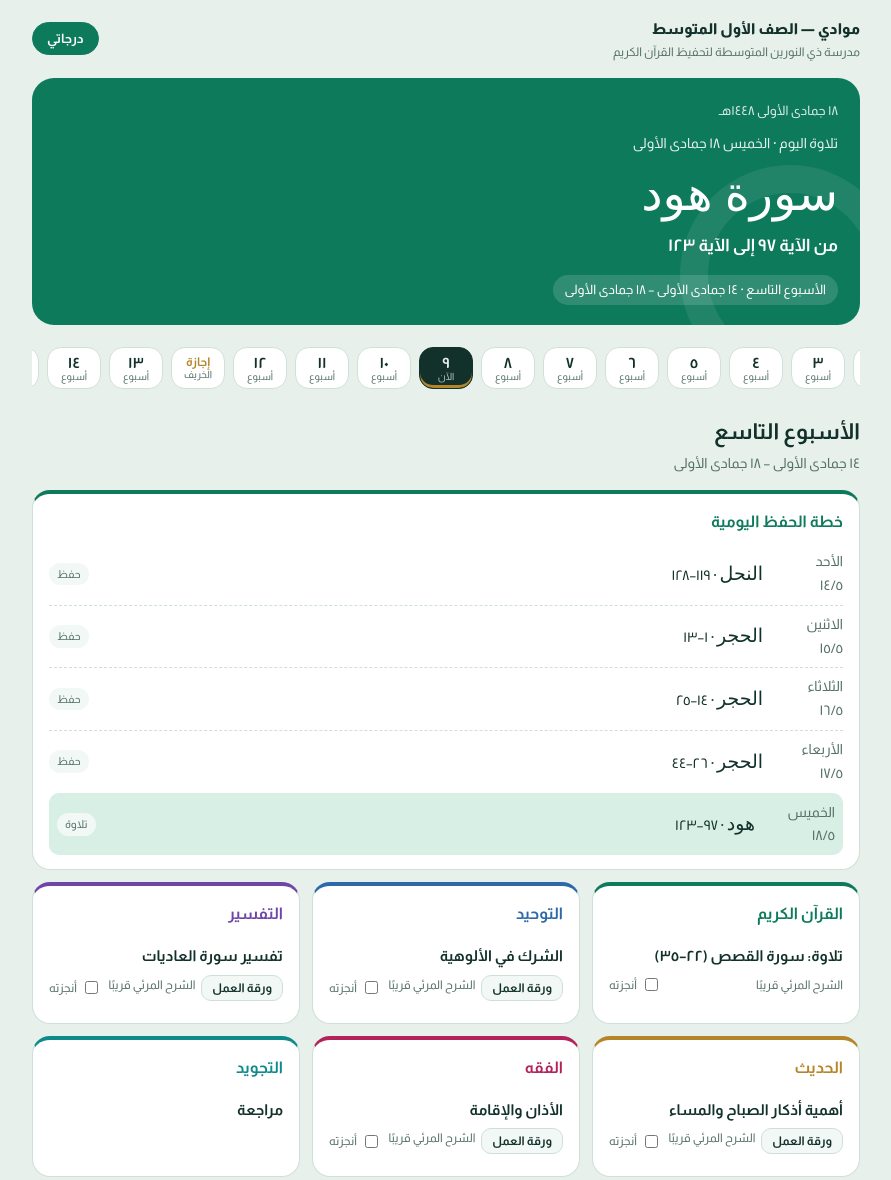
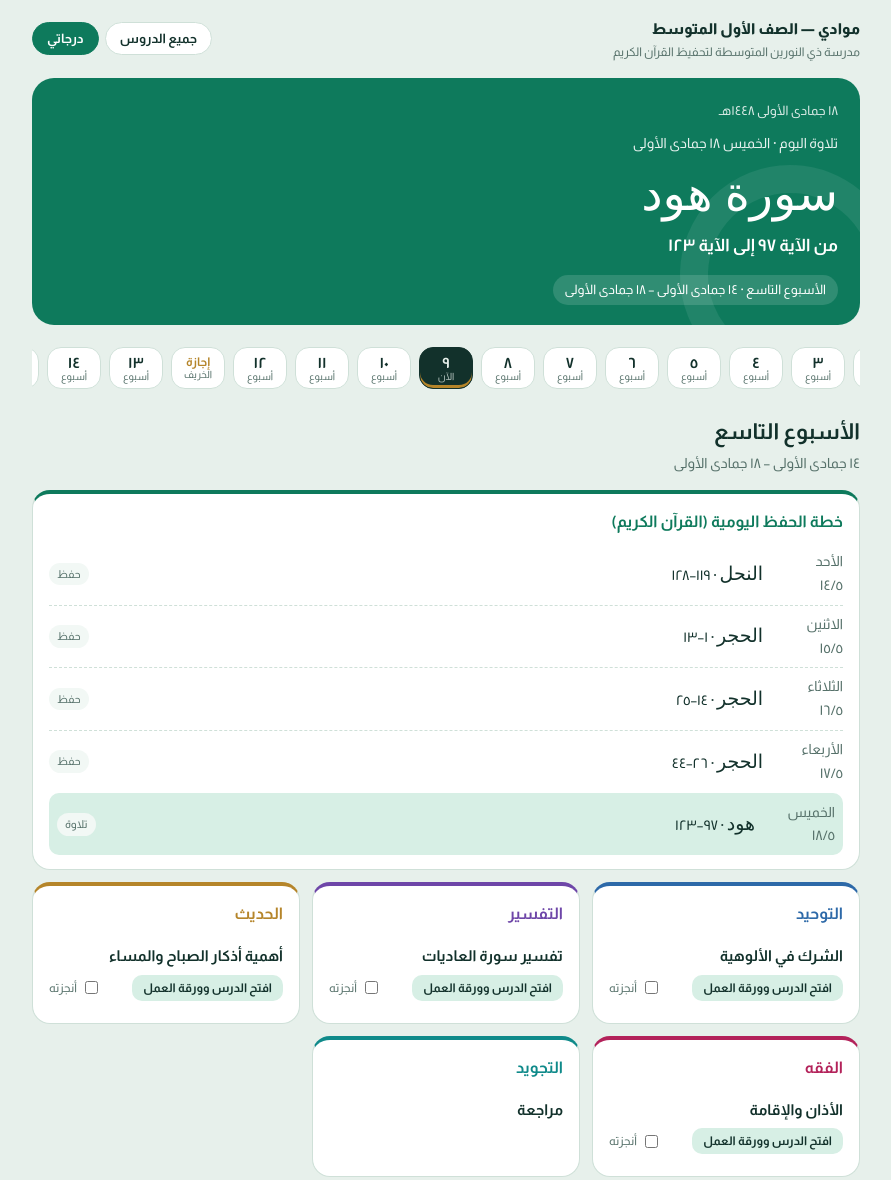
Before and after one commit to 9a7er1-ui/mawad, a plain HTML site: page index.html in a window 1280 px wide. Shown: the top 1180 px of the page, without its empty margins (194-1085 px from the left). Drawn offline with Linux system fonts and the light colour scheme; a web font is replaced by a local one.

Commit message:
Add files via upload

```diff
--- a/index.html
+++ b/index.html
@@ -18,7 +18,7 @@ a{color:inherit}
 .wrap{max-width:860px;margin:0 auto;padding:0 16px 48px}
 header.top{display:flex;align-items:center;justify-content:space-between;gap:12px;padding:16px 0 8px}
 .brand{font-weight:800;font-size:15px}.brand small{display:block;font-weight:400;color:var(--muted);font-size:12px}
-.btn{display:inline-flex;align-items:center;gap:6px;border:1px solid var(--line);background:var(--surface);color:var(--ink);text-decoration:none;font:700 13px Almarai,sans-serif;padding:8px 14px;border-radius:999px;cursor:pointer}
+.btn{display:inline-flex;align-items:center;gap:6px;border:1px solid var(--line);background:var(--surface);color:var(--ink);text-decoration:none;font:700 13px Almarai,sans-serif;padding:8px 14px;border-radius:999px;cursor:pointer;white-space:nowrap}
 .btn.primary{background:var(--emerald);color:var(--on-emerald);border-color:var(--emerald)}
 /* hero */
 .hero{background:var(--emerald);color:var(--on-emerald);border-radius:22px;padding:22px 22px 20px;margin:8px 0 18px;position:relative;overflow:hidden}
@@ -107,13 +107,21 @@ textarea.ans{display:block;width:100%;min-height:44px;margin:6px 0;font:16px/1.8
  .blank .pool .pill{border:1px solid #999}
  .act-h{break-after:avoid}
 }
+.wsgroup{margin-top:18px}.wsgroup h3{font-size:17px;color:var(--c);margin:0 0 8px}
+.wslist{display:grid;gap:8px;grid-template-columns:repeat(auto-fill,minmax(230px,1fr))}
+.wsitem{display:flex;justify-content:space-between;align-items:center;gap:8px;text-decoration:none;background:var(--surface);border:1px solid var(--line);border-inline-start:4px solid var(--c);border-radius:12px;padding:10px 12px;font-weight:700;font-size:14px}
+.wsitem small{font-weight:400;color:var(--muted);font-size:11px;white-space:nowrap}
+.lhead .ltitle{font-size:24px;color:var(--c);margin:6px 0 0}.lv{border-radius:14px;overflow:hidden;margin-top:6px}
+.soonbox{background:var(--surface2);border:1px dashed var(--line);border-radius:12px;padding:16px;text-align:center;color:var(--muted);font-size:14px}
+h1.wstitle{font-size:17px;color:var(--ink)}
+.lt a{text-decoration:none}
 </style>
 </head>
 <body>
 <div class="wrap">
  <header class="top">
   <div class="brand">موادي — الصف الأول المتوسط<small>مدرسة ذي النورين المتوسطة لتحفيظ القرآن الكريم</small></div>
-  <a class="btn primary" href="https://9a7er1-ui.github.io/quran-parent-portal/">درجاتي</a>
+  <div style="display:flex;gap:6px"><a class="btn" href="#all-ws">جميع الدروس</a><a class="btn primary" href="https://9a7er1-ui.github.io/quran-parent-portal/">درجاتي</a></div>
  </header>
  <div id="notices"></div>
  <section class="hero" id="hero"></section>
@@ -146,30 +154,30 @@ const WEEKS = [
 
 /* المواد: key → اسم */
 const SUBJECTS = {
- hifz:"خطة الحفظ اليومية", quran:"القرآن الكريم", tawheed:"التوحيد", tafsir:"التفسير",
+ hifz:"خطة الحفظ اليومية (القرآن الكريم)", tawheed:"التوحيد", tafsir:"التفسير",
  hadith:"الحديث", fiqh:"الفقه", tajweed:"التجويد"
 };
 
 /* دروس كل أسبوع. w = ورقة العمل (اسم الملف في مجلد worksheets) */
 const LESSONS = {
- 1:{quran:[{t:"تلاوة: سورة النمل (١–٢٢)"}], tawheed:[{t:"التوحيد وأقسامه",w:"i01"}], tafsir:[{t:"تفسير سورتي الناس والفلق",w:"i13"}], hadith:[{t:"حرص النبي ﷺ على هداية أمته",w:"i28"}], fiqh:[{t:"مدخل لمادة الفقه + الطهارة",w:"i42"}], tajweed:[{t:"التهيئة"},{t:"علم التجويد",w:"t01"}]},
- 2:{quran:[{t:"تلاوة: سورة النمل (٢٣–٤٤)"}], tawheed:[{t:"أهمية التوحيد",w:"i02"}], tafsir:[{t:"تفسير سورتي الناس والفلق",w:"i13"}], hadith:[{t:"شفقة النبي ﷺ على تعليم أمته",w:"i29"}], fiqh:[{t:"أحكام النجاسة",w:"i43"}], tajweed:[{t:"اللحن في قراءة القرآن الكريم",w:"t02"}]},
- 3:{quran:[{t:"حفظ: سورة التحريم (١–٣)"}], tawheed:[{t:"فضل التوحيد وتحقيقه",w:"i03"}], tafsir:[{t:"تفسير سورتي الإخلاص والمسد",w:"i14"}], hadith:[{t:"شكر الله باحترام النعم",w:"i30"}], fiqh:[{t:"أحكام قضاء الحاجة",w:"i44"}], tajweed:[{t:"اللحن في قراءة القرآن الكريم",w:"t02"}]},
- 4:{quran:[{t:"تلاوة: سورة النمل (٤٥–٦٢)"}], tawheed:[{t:"المعتقدات التي تضاد التوحيد",w:"i04"}], tafsir:[{t:"تفسير سورتي النصر والكافرون",w:"i15"}], hadith:[{t:"إجازة اليوم الوطني",off:1}], fiqh:[{t:"إجازة اليوم الوطني",off:1}], tajweed:[{t:"الاستعاذة والبسملة والأوجه بين السورتين",w:"t03"}]},
- 5:{quran:[{t:"تلاوة: سورة النمل (٦٤–٩٢)"}], tawheed:[{t:"شهادة أن لا إله إلا الله",w:"i05"}], tafsir:[{t:"تفسير سورتي الكوثر والماعون",w:"i16"}], hadith:[{t:"أحب الأعمال إلى الله",w:"i31"}], fiqh:[{t:"الوضوء",w:"i45"}], tajweed:[{t:"مراتب القراءة",w:"t04"}]},
- 6:{quran:[{t:"حفظ: سورة التحريم (٤–٦)"}], tawheed:[{t:"شهادة أن محمدًا رسول الله",w:"i06"}], tafsir:[{t:"تفسير سورتي قريش والفيل",w:"i17"}], hadith:[{t:"كفارة الذنوب",w:"i32"}], fiqh:[{t:"المسح على الخفين والجوربين والجبيرة",w:"i46"}], tajweed:[{t:"أحكام النون الساكنة والتنوين",w:"t05",q:"https://9a7er1-ui.github.io/tajweed/"}]},
- 7:{quran:[{t:"تلاوة: سورة القصص (١–٢١)"}], tawheed:[{t:"الشرك وأنواعه",w:"i07"}], tafsir:[{t:"تفسير سورتي الهمزة والعصر",w:"i18"}], hadith:[{t:"فضل الرباط في سبيل الله",w:"i33"}], fiqh:[{t:"المسح على الخفين والجوربين والجبيرة",w:"i46"}], tajweed:[{t:"الإظهار الحلقي",w:"t06"}]},
- 8:{quran:[{t:"حفظ: سورة التحريم (٦–٨)"}], tawheed:[{t:"الشرك في الربوبية",w:"i08"}], tafsir:[{t:"تفسير سورتي التكاثر والقارعة",w:"i19"}], hadith:[{t:"فضل التسبيح والتحميد",w:"i34"}], fiqh:[{t:"التيمم",w:"i47"}], tajweed:[{t:"الإدغام",w:"t07"}]},
- 9:{quran:[{t:"تلاوة: سورة القصص (٢٢–٣٥)"}], tawheed:[{t:"الشرك في الألوهية",w:"i09"}], tafsir:[{t:"تفسير سورة العاديات",w:"i20"}], hadith:[{t:"أهمية أذكار الصباح والمساء",w:"i35"}], fiqh:[{t:"الأذان والإقامة",w:"i48"}], tajweed:[{t:"مراجعة",rev:1}]},
- 10:{quran:[{t:"حفظ: سورة التحريم (٩–آخرها)"}], tawheed:[{t:"خطر الشرك",w:"i10"}], tafsir:[{t:"تفسير سورة الزلزلة",w:"i21"}], hadith:[{t:"أهمية التوبة والاستغفار",w:"i36"}], fiqh:[{t:"منزلة الصلاة وفضلها",w:"i49"}], tajweed:[{t:"الإقلاب",w:"t08"}]},
- 11:{quran:[{t:"تلاوة: سورة القصص (٣٦–٥٠)"}], tawheed:[{t:"الحذر من الشرك",w:"i11"}], tafsir:[{t:"تفسير الآيات (١٧–٢٦) من سورة النمل",w:"i22"}], hadith:[{t:"الذكر بعد الصلاة",w:"i37"}], fiqh:[{t:"آداب المشي إلى الصلاة وانتظارها",w:"i50"}], tajweed:[{t:"الإخفاء الحقيقي",w:"t09"}]},
- 12:{quran:[{t:"حفظ: سورة الطلاق (١–٢)"}], tawheed:[{t:"حماية النبي ﷺ للتوحيد وسدّه الطرق الموصلة للشرك",w:"i12"}], tafsir:[{t:"تفسير الآيات (٧–٩) من سورة القصص",w:"i23"}], hadith:[{t:"أثر الصحبة",w:"i38"}], fiqh:[{t:"صفة الصلاة",w:"i51"}], tajweed:[{t:"مراجعة",rev:1}]},
- 13:{quran:[{t:"تلاوة: سورة القصص (٥١–٧٠)"},{t:"حفظ: سورة الطلاق (٣–٥)"}], tafsir:[{t:"تفسير الآيات (١٠–١٤) من سورة القصص",w:"i24"}], hadith:[{t:"الجليس الصالح وجليس السوء",w:"i39"}], fiqh:[{t:"صفة الصلاة",w:"i51"}], tajweed:[{t:"أحكام الميم الساكنة",w:"t10"}]},
- 14:{quran:[{t:"تلاوة: سورة القصص (٥١–٧٠)"},{t:"حفظ: سورة الطلاق (٦–٨)"}], tafsir:[{t:"تفسير الآيات (٧٦–٧٨) من سورة القصص",w:"i25"}], hadith:[{t:"الخلق الحسن",w:"i40"}], fiqh:[{t:"شروط الصلاة",w:"i52"}], tajweed:[{t:"أحكام الميم الساكنة",w:"t10"}]},
- 15:{quran:[{t:"تلاوة: سورة القصص (٧١–٨٨)"},{t:"حفظ: سورة الطلاق (٩–١٢)"}], tafsir:[{t:"تفسير الآيات (٧٩–٨٢) من سورة القصص",w:"i26"}], hadith:[{t:"عظم أجر حسن الخلق",w:"i41"}], fiqh:[{t:"أركان الصلاة",w:"i53"}], tajweed:[{t:"حكم الميم والنون المشددتين",w:"t11"}]},
- 16:{quran:[{t:"تلاوة: سورة القصص (٧١–٨٨)"},{t:"حفظ: سورة الطلاق (٩–١٢)"}], tafsir:[{t:"تفسير الآيات (٨٣–٨٤) من سورة القصص",w:"i27"}], hadith:[{t:"عظم أجر حسن الخلق",w:"i41"}], fiqh:[{t:"واجبات الصلاة",w:"i54"}], tajweed:[{t:"حكم الميم والنون المشددتين",w:"t11"},{t:"مراجعة",rev:1}]},
- 17:{quran:[{t:"استكمال التقويم",rev:1}], tawheed:[{t:"مراجعة التوحيد",rev:1}], tafsir:[{t:"مراجعة التفسير",rev:1}], hadith:[{t:"مراجعة الحديث",rev:1}], fiqh:[{t:"مراجعة الفقه",rev:1}], tajweed:[{t:"مراجعة عامة",rev:1}]},
- 18:{quran:[{t:"اختبارات نهاية الفصل",rev:1}], tajweed:[{t:"الاختبارات الشفهية والعملية والنهائية",rev:1}]}
+ 1:{tawheed:[{t:"التوحيد وأقسامه",w:"i01"}], tafsir:[{t:"تفسير سورتي الناس والفلق",w:"i13"}], hadith:[{t:"حرص النبي ﷺ على هداية أمته",w:"i28"}], fiqh:[{t:"مدخل لمادة الفقه + الطهارة",w:"i42"}], tajweed:[{t:"التهيئة"},{t:"علم التجويد",w:"t01"}]},
+ 2:{tawheed:[{t:"أهمية التوحيد",w:"i02"}], tafsir:[{t:"تفسير سورتي الناس والفلق",w:"i13"}], hadith:[{t:"شفقة النبي ﷺ على تعليم أمته",w:"i29"}], fiqh:[{t:"أحكام النجاسة",w:"i43"}], tajweed:[{t:"اللحن في قراءة القرآن الكريم",w:"t02"}]},
+ 3:{tawheed:[{t:"فضل التوحيد وتحقيقه",w:"i03"}], tafsir:[{t:"تفسير سورتي الإخلاص والمسد",w:"i14"}], hadith:[{t:"شكر الله باحترام النعم",w:"i30"}], fiqh:[{t:"أحكام قضاء الحاجة",w:"i44"}], tajweed:[{t:"اللحن في قراءة القرآن الكريم",w:"t02"}]},
+ 4:{tawheed:[{t:"المعتقدات التي تضاد التوحيد",w:"i04"}], tafsir:[{t:"تفسير سورتي النصر والكافرون",w:"i15"}], hadith:[{t:"إجازة اليوم الوطني",off:1}], fiqh:[{t:"إجازة اليوم الوطني",off:1}], tajweed:[{t:"الاستعاذة والبسملة والأوجه بين السورتين",w:"t03"}]},
+ 5:{tawheed:[{t:"شهادة أن لا إله إلا الله",w:"i05"}], tafsir:[{t:"تفسير سورتي الكوثر والماعون",w:"i16"}], hadith:[{t:"أحب الأعمال إلى الله",w:"i31"}], fiqh:[{t:"الوضوء",w:"i45"}], tajweed:[{t:"مراتب القراءة",w:"t04"}]},
+ 6:{tawheed:[{t:"شهادة أن محمدًا رسول الله",w:"i06"}], tafsir:[{t:"تفسير سورتي قريش والفيل",w:"i17"}], hadith:[{t:"كفارة الذنوب",w:"i32"}], fiqh:[{t:"المسح على الخفين والجوربين والجبيرة",w:"i46"}], tajweed:[{t:"أحكام النون الساكنة والتنوين",w:"t05",q:"https://9a7er1-ui.github.io/tajweed/"}]},
+ 7:{tawheed:[{t:"الشرك وأنواعه",w:"i07"}], tafsir:[{t:"تفسير سورتي الهمزة والعصر",w:"i18"}], hadith:[{t:"فضل الرباط في سبيل الله",w:"i33"}], fiqh:[{t:"المسح على الخفين والجوربين والجبيرة",w:"i46"}], tajweed:[{t:"الإظهار الحلقي",w:"t06"}]},
+ 8:{tawheed:[{t:"الشرك في الربوبية",w:"i08"}], tafsir:[{t:"تفسير سورتي التكاثر والقارعة",w:"i19"}], hadith:[{t:"فضل التسبيح والتحميد",w:"i34"}], fiqh:[{t:"التيمم",w:"i47"}], tajweed:[{t:"الإدغام",w:"t07"}]},
+ 9:{tawheed:[{t:"الشرك في الألوهية",w:"i09"}], tafsir:[{t:"تفسير سورة العاديات",w:"i20"}], hadith:[{t:"أهمية أذكار الصباح والمساء",w:"i35"}], fiqh:[{t:"الأذان والإقامة",w:"i48"}], tajweed:[{t:"مراجعة",rev:1}]},
+ 10:{tawheed:[{t:"خطر الشرك",w:"i10"}], tafsir:[{t:"تفسير سورة الزلزلة",w:"i21"}], hadith:[{t:"أهمية التوبة والاستغفار",w:"i36"}], fiqh:[{t:"منزلة الصلاة وفضلها",w:"i49"}], tajweed:[{t:"الإقلاب",w:"t08"}]},
+ 11:{tawheed:[{t:"الحذر من الشرك",w:"i11"}], tafsir:[{t:"تفسير الآيات (١٧–٢٦) من سورة النمل",w:"i22"}], hadith:[{t:"الذكر بعد الصلاة",w:"i37"}], fiqh:[{t:"آداب المشي إلى الصلاة وانتظارها",w:"i50"}], tajweed:[{t:"الإخفاء الحقيقي",w:"t09"}]},
+ 12:{tawheed:[{t:"حماية النبي ﷺ للتوحيد وسدّه الطرق الموصلة للشرك",w:"i12"}], tafsir:[{t:"تفسير الآيات (٧–٩) من سورة القصص",w:"i23"}], hadith:[{t:"أثر الصحبة",w:"i38"}], fiqh:[{t:"صفة الصلاة",w:"i51"}], tajweed:[{t:"مراجعة",rev:1}]},
+ 13:{tafsir:[{t:"تفسير الآيات (١٠–١٤) من سورة القصص",w:"i24"}], hadith:[{t:"الجليس الصالح وجليس السوء",w:"i39"}], fiqh:[{t:"صفة الصلاة",w:"i51"}], tajweed:[{t:"أحكام الميم الساكنة",w:"t10"}]},
+ 14:{tafsir:[{t:"تفسير الآيات (٧٦–٧٨) من سورة القصص",w:"i25"}], hadith:[{t:"الخلق الحسن",w:"i40"}], fiqh:[{t:"شروط الصلاة",w:"i52"}], tajweed:[{t:"أحكام الميم الساكنة",w:"t10"}]},
+ 15:{tafsir:[{t:"تفسير الآيات (٧٩–٨٢) من سورة القصص",w:"i26"}], hadith:[{t:"عظم أجر حسن الخلق",w:"i41"}], fiqh:[{t:"أركان الصلاة",w:"i53"}], tajweed:[{t:"حكم الميم والنون المشددتين",w:"t11"}]},
+ 16:{tafsir:[{t:"تفسير الآيات (٨٣–٨٤) من سورة القصص",w:"i27"}], hadith:[{t:"عظم أجر حسن الخلق",w:"i41"}], fiqh:[{t:"واجبات الصلاة",w:"i54"}], tajweed:[{t:"حكم الميم والنون المشددتين",w:"t11"},{t:"مراجعة",rev:1}]},
+ 17:{tawheed:[{t:"مراجعة التوحيد",rev:1}], tafsir:[{t:"مراجعة التفسير",rev:1}], hadith:[{t:"مراجعة الحديث",rev:1}], fiqh:[{t:"مراجعة الفقه",rev:1}], tajweed:[{t:"مراجعة عامة",rev:1}]},
+ 18:{tajweed:[{t:"الاختبارات الشفهية والعملية والنهائية",rev:1}]}
 };
 
 /* خطة الحفظ اليومية من استمارات المتابعة: "شهر/يوم": [السورة، من، إلى] — الخميس تلاوة */
@@ -235,13 +243,13 @@ function ytId(u){const m=String(u).match(/(?:youtu\.be\/|v=|shorts\/|embed\/)([\
 function lessonHTML(l,wn,sk,i){
  if(l.off||l.rev)return `<div class="lesson"><div class="lt ${l.off?'muted':''}">${l.t}</div></div>`;
  const id=`d-${wn}-${sk}-${i}`;const a=[];
- if(l.v){const y=ytId(l.v);a.push(y?`<button class="act v" onclick="openV('${y}')">▶ شاهد الشرح</button>`:`<a class="act v" href="${l.v}" target="_blank" rel="noopener">▶ شاهد الشرح</a>`)}
- if(l.w&&WS[l.w]){const st=wsState(l.w);a.push(`<a class="act" href="#ws-${l.w}">ورقة العمل${st?`<span class="wsstate">${st}</span>`:''}</a>`)}
+ if(l.v&&!(l.w&&WS[l.w])){const y=ytId(l.v);a.push(y?`<button class="act v" onclick="openV('${y}')">▶ شاهد الشرح</button>`:`<a class="act v" href="${l.v}" target="_blank" rel="noopener">▶ شاهد الشرح</a>`)}
+ if(l.w&&WS[l.w]){const st=wsState(l.w);a.push(`<a class="act v" href="#ws-${l.w}">افتح الدرس وورقة العمل${st?`<span class="wsstate">${st}</span>`:''}</a>`)}
  if(l.q)a.push(`<a class="act q" href="${l.q}" target="_blank" rel="noopener">المسابقة</a>`);
  if(l.s)a.push(`<a class="act" href="${l.s}" target="_blank" rel="noopener">العرض</a>`);
- if(!l.v)a.push(`<span class="soon">الشرح المرئي قريبًا</span>`);
+
  const chk=store.get(id)?'checked':'';
- return `<div class="lesson"><div class="lt">${l.t}</div><div class="acts">${a.join('')}<label class="done"><input type="checkbox" ${chk} onchange="store.set('${id}',this.checked)">أنجزته</label></div></div>`;
+ return `<div class="lesson"><div class="lt">${l.w&&WS[l.w]?`<a href="#ws-${l.w}">${l.t}</a>`:l.t}</div><div class="acts">${a.join('')}<label class="done"><input type="checkbox" ${chk} onchange="store.set('${id}',this.checked)">أنجزته</label></div></div>`;
 }
 function hifzCard(w){
  const ks=hkeys.filter(k=>{const kk=K(...k.split('/').map(Number));return kk>=K(...w.from)&&kk<=K(...w.to)});
@@ -260,7 +268,24 @@ function show(i,push){
 function openV(id){document.getElementById('vf').innerHTML=`<iframe src="https://www.youtube-nocookie.com/embed/${id}?autoplay=1&rel=0" allow="autoplay; encrypted-media; picture-in-picture" allowfullscreen></iframe>`;document.getElementById('vd').showModal()}
 function closeV(){document.getElementById('vf').innerHTML='';document.getElementById('vd').close()}
 document.getElementById('vd').addEventListener('close',()=>document.getElementById('vf').innerHTML='');
-function route(){const m=location.hash.match(/^#ws-(\w+)$/);if(m&&WS[m[1]]){renderWS(m[1]);return}['hero','weeks','notices'].forEach(x=>document.getElementById(x).style.display='');const i=fromHash();LASTWEEK=WEEKS[i].brk?'#break':'#w'+WEEKS[i].n;show(i,false)}
+
+const WSG=[["tawheed","التوحيد",1,12,"i"],["tafsir","التفسير",13,27,"i"],["hadith","الحديث",28,41,"i"],["fiqh","الفقه",42,54,"i"],["tajweed","التجويد",1,11,"t"]];
+function wsLesson(id){for(const n in LESSONS)for(const s in LESSONS[n]){const l=LESSONS[n][s].find(x=>x.w===id);if(l)return{l,n:+n,s}}return null}
+function wsWeek(id){for(const n in LESSONS)for(const s in LESSONS[n])if(LESSONS[n][s].some(l=>l.w===id))return +n;return null}
+function renderAll(){
+ ['hero','weeks','notices'].forEach(x=>document.getElementById(x).style.display='none');
+ LASTWEEK='#all-ws';
+ let html=`<div class="wsbar"><button class="btn" onclick="location.hash=''">→ رجوع للأسابيع</button></div><h2 class="wtitle">جميع الدروس</h2><div class="wsub">دروس الفصل الدراسي الأول كاملة مع أوراق عملها، مرتبة حسب المادة</div>`;
+ for(const [k,name,a,b,p] of WSG){
+  html+=`<section class="wsgroup" style="--c:var(--s-${k})"><h3>${name}</h3><div class="wslist">`;
+  for(let i=a;i<=b;i++){const id=p+String(i).padStart(2,'0');const s=WS[id];if(!s)continue;const st=wsState(id);const wk=wsWeek(id);
+   html+=`<a class="wsitem" href="#ws-${id}"><span>${esc((wsLesson(id)||{l:{t:s.title.replace('ورقة عمل تفاعلية في ','')}}).l.t)}</span><small>${st?st+' · ':''}${wk?'الأسبوع '+AR(wk):''}</small></a>`}
+  html+=`</div></section>`;
+ }
+ document.getElementById('week').innerHTML=html;window.scrollTo(0,0);
+}
+
+function route(){if(location.hash==='#all-ws'){renderAll();return}const m=location.hash.match(/^#ws-(\w+)$/);if(m&&WS[m[1]]){renderWS(m[1]);return}['hero','weeks','notices'].forEach(x=>document.getElementById(x).style.display='');const i=fromHash();LASTWEEK=WEEKS[i].brk?'#break':'#w'+WEEKS[i].n;show(i,false)}
 
 /* ===== أوراق العمل التفاعلية ===== */
 const ansKey=id=>'ws:'+id;
@@ -276,9 +301,14 @@ function ta(key,rows){return `<textarea class="ans" data-k="${key}" rows="${rows
 function renderWS(id){
  const s=WS[id];CUR=id;ANS=loadA(id);PICK=null;const st=getStu();
  const today=T?`${AR(T.d)}/${AR(T.m)}/${AR(T.y)}هـ`:'';
- let html=`<div class="wsbar"><button class="btn" onclick="goBack()">→ رجوع للدروس</button><span class="saved" id="saved"></span></div>
+ let html=`<div class="wsbar"><button class="btn" onclick="goBack()">→ رجوع</button><span class="saved" id="saved"></span></div>
  <article class="wsv" id="wsv"><div class="printhead">مدرسة ذي النورين المتوسطة لتحفيظ القرآن الكريم · ${today}</div>
- <h1>${esc(s.title)}</h1><div class="info">${(s.info||[]).map(x=>`<span>${esc(x)}</span>`).join('')}</div>
+ ${(()=>{const L=wsLesson(id);if(!L)return `<h1>${esc(s.title)}</h1>`;const y=L.l.v?ytId(L.l.v):null;
+ return `<div class="lhead no-print" style="--c:var(--s-${L.s})"><span class="tag">${SUBJECTS[L.s]} · الأسبوع ${ORD[L.n]}</span><h1 class="ltitle">${esc(L.l.t)}</h1>
+ <div class="act-h" style="border-top:0;padding-top:0;margin-top:10px">شرح الدرس</div>
+ ${y?`<div class="vframe lv"><iframe src="https://www.youtube-nocookie.com/embed/${y}?rel=0" allow="encrypted-media; picture-in-picture" allowfullscreen loading="lazy"></iframe></div>`:(L.l.v?`<a class="act v" href="${L.l.v}" target="_blank" rel="noopener">▶ شاهد الشرح</a>`:`<div class="soonbox">الشرح المرئي لهذا الدرس يُضاف قريبًا</div>`)}
+ ${L.l.q?`<a class="btn" style="margin-top:10px;background:var(--gold-soft)" href="${L.l.q}" target="_blank" rel="noopener">المسابقة</a>`:''}
+ <div class="act-h">ورقة العمل</div></div><h1 class="wstitle">${esc(s.title)}</h1>`})()}<div class="info">${(s.info||[]).map(x=>`<span>${esc(x)}</span>`).join('')}</div>
  <div class="stu"><div><label>اسم الطالب</label><input id="stuName" value="${esc(st.name||'')}" placeholder="اكتب اسمك"></div>
  <div><label>الشعبة</label><select id="stuSec"><option value="">—</option><option ${st.sec==='أول متوسط ٥'?'selected':''}>أول متوسط ٥</option><option ${st.sec==='أول متوسط ٦'?'selected':''}>أول متوسط ٦</option></select></div></div>`;
  s.blocks.forEach((b,i)=>{
```
